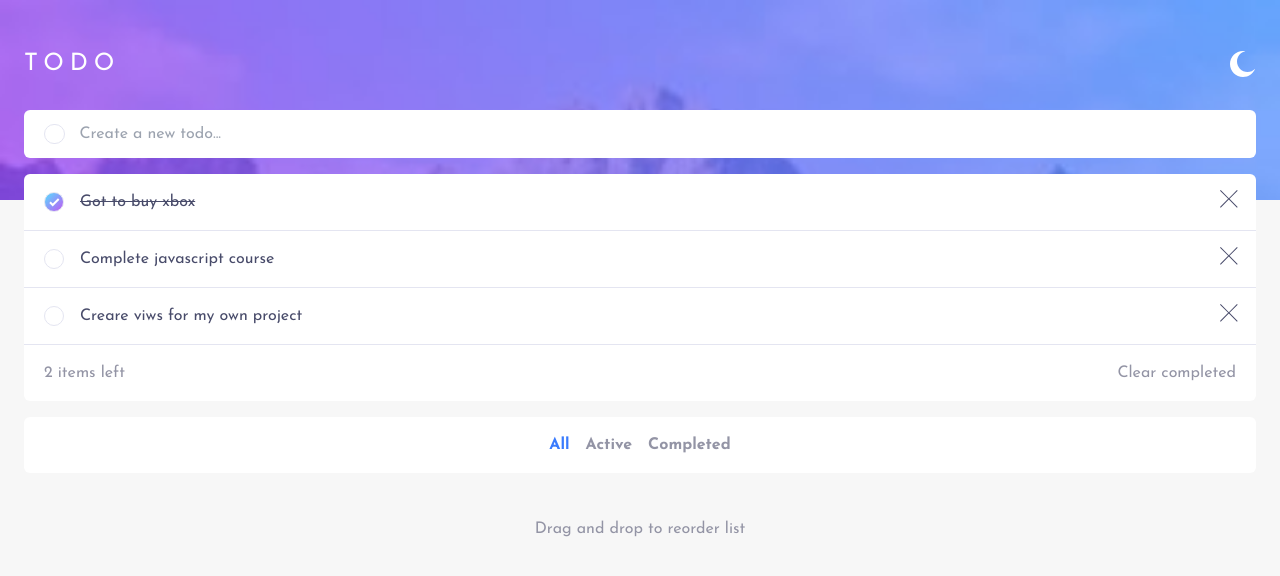
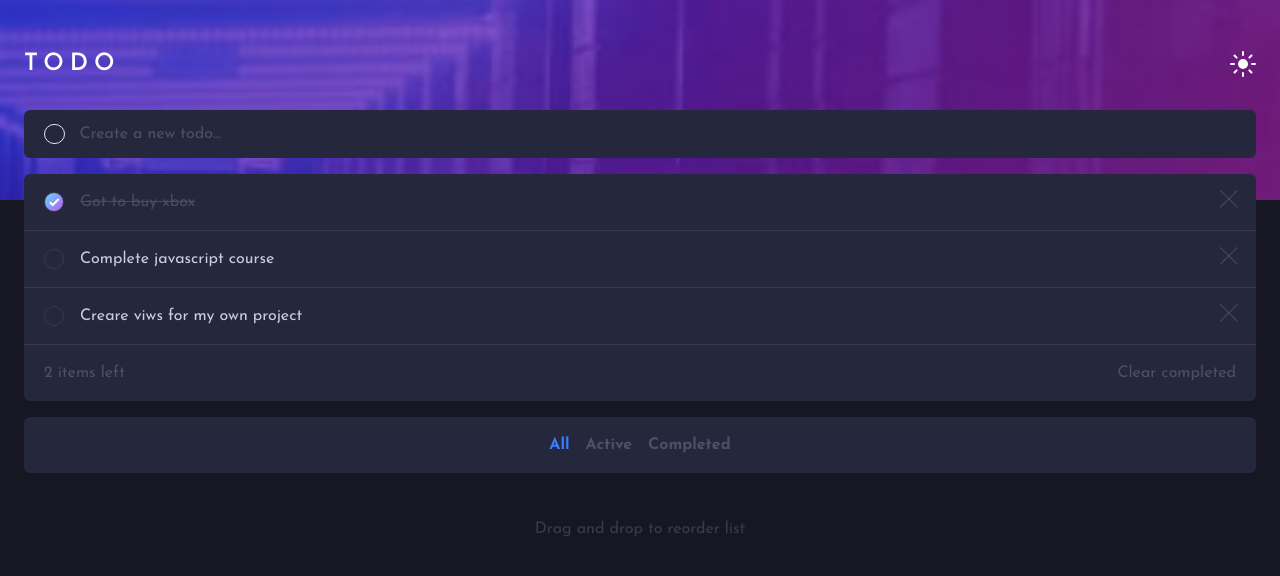
Before and after one commit to Jhonatan-Cortezz/todo-react, a React (Vite) app: page / in a window 1280 px wide. Both pictures are taken after a click on the button 1243 px from the left and 64 px from the top of the page. Shown: the top 576 px of the page. Built offline with nearby package versions, Linux system fonts and the light colour scheme.

Commit message:
feat: 🎸 add dark mode

```diff
--- a/src/App.jsx
+++ b/src/App.jsx
@@ -1,10 +1,29 @@
-import { Fragment } from "react"
+import { Fragment, useEffect, useState } from "react"
 import { Header, Main, Footer } from './components/semantic'
 
+const initialStateIsDark = JSON.parse(localStorage.getItem('isDark'))
+
 const App = () => {
+
+  const [ isDark, setIsDark ] = useState(initialStateIsDark)
+
+  const toggleDark = () => {
+
+    setIsDark(!isDark)
+    localStorage.setItem('isDark', !isDark)
+  }
+
+  useEffect(() => {
+    let htmlTag = document.querySelector('html')
+    if (isDark) {
+      htmlTag.classList.add('dark')
+    } else {
+      htmlTag.classList.remove('dark')
+    }
+  }, [isDark])
  return (
   <Fragment>
-    <Header />
+    <Header toggleDark={toggleDark} isDark={isDark}/>
     <Main />
     <Footer />
   </Fragment>
--- /dev/null
+++ b/src/components/icons/SunIcon.jsx
@@ -0,0 +1,7 @@
+const SunIcon = () => {
+  return (
+    <svg xmlns="http://www.w3.org/2000/svg" width="26" height="26"><path fill="#FFF" fillRule="evenodd" d="M13 21a1 1 0 011 1v3a1 1 0 11-2 0v-3a1 1 0 011-1zm-5.657-2.343a1 1 0 010 1.414l-2.121 2.121a1 1 0 01-1.414-1.414l2.12-2.121a1 1 0 011.415 0zm12.728 0l2.121 2.121a1 1 0 01-1.414 1.414l-2.121-2.12a1 1 0 011.414-1.415zM13 8a5 5 0 110 10 5 5 0 010-10zm12 4a1 1 0 110 2h-3a1 1 0 110-2h3zM4 12a1 1 0 110 2H1a1 1 0 110-2h3zm18.192-8.192a1 1 0 010 1.414l-2.12 2.121a1 1 0 01-1.415-1.414l2.121-2.121a1 1 0 011.414 0zm-16.97 0l2.121 2.12A1 1 0 015.93 7.344L3.808 5.222a1 1 0 011.414-1.414zM13 0a1 1 0 011 1v3a1 1 0 11-2 0V1a1 1 0 011-1z"/></svg>
+  )
+}
+
+export default SunIcon
--- a/src/components/icons/index.js
+++ b/src/components/icons/index.js
@@ -1,9 +1,11 @@
 import CrossIcon from './CrossIcon'
 import MoonIcon from './MoonIcon'
 import CheckIcon from './CheckIcon'
+import SunIcon from './SunIcon'
 
 export {
   CrossIcon,
   MoonIcon,
-  CheckIcon
+  CheckIcon,
+  SunIcon
 }
--- a/src/components/semantic/Footer.jsx
+++ b/src/components/semantic/Footer.jsx
@@ -1,6 +1,6 @@
 const Footer = () => {
   return (
-    <footer className="pt-11 text-dark-grayish-blue">
+    <footer className="pt-11 text-dark-grayish-blue dark:text-very-dark-grayish-blue-2">
       <p className="text-center">Drag and drop to reorder list</p>
     </footer>
   )
--- a/src/components/semantic/Header.jsx
+++ b/src/components/semantic/Header.jsx
@@ -1,12 +1,13 @@
-import { MoonIcon } from './../icons'
-const Header = () => {
+import { MoonIcon, SunIcon } from './../icons'
+
+const Header = ({toggleDark, isDark}) => {
 
   return (
-    <header className="bg-[url('./assets/images/bg-mobile-light.jpg')] bg-no-repeat bg-cover px-6 pt-12 h-[200px]">
+    <header className="bg-[url('./assets/images/bg-mobile-light.jpg')] dark:bg-[url('./assets/images/bg-mobile-dark.jpg')] bg-no-repeat bg-cover px-6 pt-12 h-[200px]">
       <div className="flex justify-between mb-9">
-        <h1 className="uppercase text-white text-2xl font-normal tracking-[0.25em]">todo</h1>
-        <button>
-          <MoonIcon />
+        <h1 className="uppercase text-white text-2xl font-semibold tracking-[0.25em]">todo</h1>
+        <button onClick={toggleDark}>
+          { isDark ? <SunIcon /> : <MoonIcon /> }
         </button>
       </div>
     </header>
--- a/src/components/semantic/Main.jsx
+++ b/src/components/semantic/Main.jsx
@@ -61,17 +61,17 @@ const Main = () => {
   return (
     <main className="px-6 -mt-[90px] flex flex-col space-y-4">
 
-      <form onSubmit={handlesubmit} className='flex items-center bg-white h-12 rounded-md px-5 space-x-[14px]'>
+      <form onSubmit={handlesubmit} className='flex items-center bg-white dark:bg-very-dark-desaturated-blue h-12 rounded-md px-5 space-x-[14px]'>
         <span className='rounded-full border border-very-light-grayish-blue w-[22px] h-5 m-0 block'></span>
         <input type="text"
           placeholder="Create a new todo..."
-          className='w-full outline-none text-very-dark-grayish-blue'
+          className='w-full outline-none text-very-dark-grayish-blue dark:bg-very-dark-desaturated-blue dark:placeholder:text-very-dark-grayish-blue-1 dark:text-d-light-grayish-blue'
           value={title}
           onChange={(e) => setTitle(e.target.value)}
         />
       </form>
 
-      <section className='bg-white rounded-md divide-y divide-very-light-grayish-blue'>
+      <section className='bg-white dark:bg-very-dark-desaturated-blue rounded-md divide-y divide-very-light-grayish-blue dark:divide-very-dark-grayish-blue-2'>
 
         {
           filterTodo().map(todo =>
@@ -85,15 +85,15 @@ const Main = () => {
         />
       </section>
 
-      <nav className="bg-white mb-11 px-5 py-4 rounded-md">
-        <ul className="flex flex-row justify-center space-x-4 font-bold text-dark-grayish-blue">
-          <li className={`${filter == 'all' && 'text-bright-blue'}`}>
+      <nav className="bg-white mb-11 px-5 py-4 rounded-md dark:bg-very-dark-desaturated-blue">
+        <ul className="flex flex-row justify-center space-x-4 font-bold text-dark-grayish-blue dark:text-very-dark-grayish-blue-1">
+          <li className={`${filter == 'all' && 'text-bright-blue'} hover:text-bright-blue`}>
             <button onClick={() => setFilter('all')}>All</button>
           </li>
-          <li className={`${filter == 'active' && 'text-bright-blue'}`}>
+          <li className={`${filter == 'active' && 'text-bright-blue'} hover:text-bright-blue`}>
             <button onClick={() => setFilter('active')}>Active</button>
           </li>
-          <li className={`${filter == 'completed' && 'text-bright-blue'}`}>
+          <li className={`${filter == 'completed' && 'text-bright-blue'} hover:text-bright-blue`}>
             <button onClick={() => setFilter('completed')}>Completed</button>
           </li>
         </ul>
--- a/src/components/todos/TodoActions.jsx
+++ b/src/components/todos/TodoActions.jsx
@@ -1,6 +1,6 @@
 const TodoActions = ({todosItemLeft, clearCompleted}) => {
   return (
-    <section className="flex flex-row justify-between px-5 py-4 text-dark-grayish-blue">
+    <section className="flex flex-row justify-between px-5 py-4 text-dark-grayish-blue dark:text-very-dark-grayish-blue-1">
       <span>{todosItemLeft} items left</span>
       <button onClick={clearCompleted}>
         Clear completed
--- a/src/components/todos/TodoItem.jsx
+++ b/src/components/todos/TodoItem.jsx
@@ -4,7 +4,7 @@ const TodoItem = ({todo, updateTodo, removeTodo}) => {
   return (
     <article className="flex flex-row justify-start space-x-4 text-very-dark-grayish-blue py-4 px-5">
       <button
-        className={`rounded-full border border-very-light-grayish-blue w-5 h-5 m-auto grid place-items-center
+        className={`rounded-full border border-very-light-grayish-blue dark:border-very-dark-grayish-blue-2 w-5 h-5 m-auto grid place-items-center
                   ${todo.completed && 'bg-gradient-to-br from-[hsl(192_100%_67%)] to-[hsl(280_87%_65%)]'}
         `}
         onClick={() => updateTodo(todo.id) }
@@ -13,7 +13,7 @@ const TodoItem = ({todo, updateTodo, removeTodo}) => {
           todo.completed && <CheckIcon />
         }
       </button>
-      <span className={`flex-grow ${todo.completed && 'line-through' }`}>{ todo.title }</span>
+      <span className={`flex-grow ${todo.completed ? 'line-through' : 'dark:text-d-light-grayish-blue' }`}>{ todo.title }</span>
       <button
         className='w-4 h-4'
         onClick={() => removeTodo(todo.id) }
--- a/src/index.css
+++ b/src/index.css
@@ -1,10 +1,9 @@
-@import url('https://fonts.googleapis.com/css2?family=Josefin+Sans:wght@400;700&display=swap');
+@import url('https://fonts.googleapis.com/css2?family=Josefin+Sans:wght@400;600;700&display=swap');
 
 @tailwind base;
 @tailwind components;
 @tailwind utilities;
 
 body {
-  @apply bg-very-light-gray;
-  color: hsl(252, 11%, 91%);
+  @apply bg-very-light-gray dark:bg-very-dark-blue;
 }
--- a/tailwind.config.js
+++ b/tailwind.config.js
@@ -4,6 +4,7 @@ export default {
     "./index.html",
     "./src/**/*.{js,ts,jsx,tsx,css}",
   ],
+  darkMode: 'class',
   theme: {
     extend: {
       fontFamily: {
@@ -19,6 +20,15 @@ export default {
         'light-grayish-blue': 'hsl(233, 11%, 84%)',
         'dark-grayish-blue': 'hsl(236, 9%, 61%)',
         'very-dark-grayish-blue': 'hsl(235, 19%, 35%)',
+
+        /* dark theme */
+        'very-dark-blue': 'hsl(235, 21%, 11%)',
+        'very-dark-desaturated-blue': 'hsl(235, 24%, 19%)',
+        'd-light-grayish-blue': 'hsl(234, 39%, 85%)',
+        'light-grayish-blue-hov': 'hsl(236, 33%, 92%)',
+        'd-dark-grayish-blue': 'hsl(234, 11%, 52%)',
+        'very-dark-grayish-blue-1': 'hsl(233, 14%, 35%)',
+        'very-dark-grayish-blue-2': 'hsl(237, 14%, 26%)'
       },
       backgroundImage: {
         'check-background': 'hsl(192, 100%, 67%) to hsl(280, 87%, 65%)',
```
